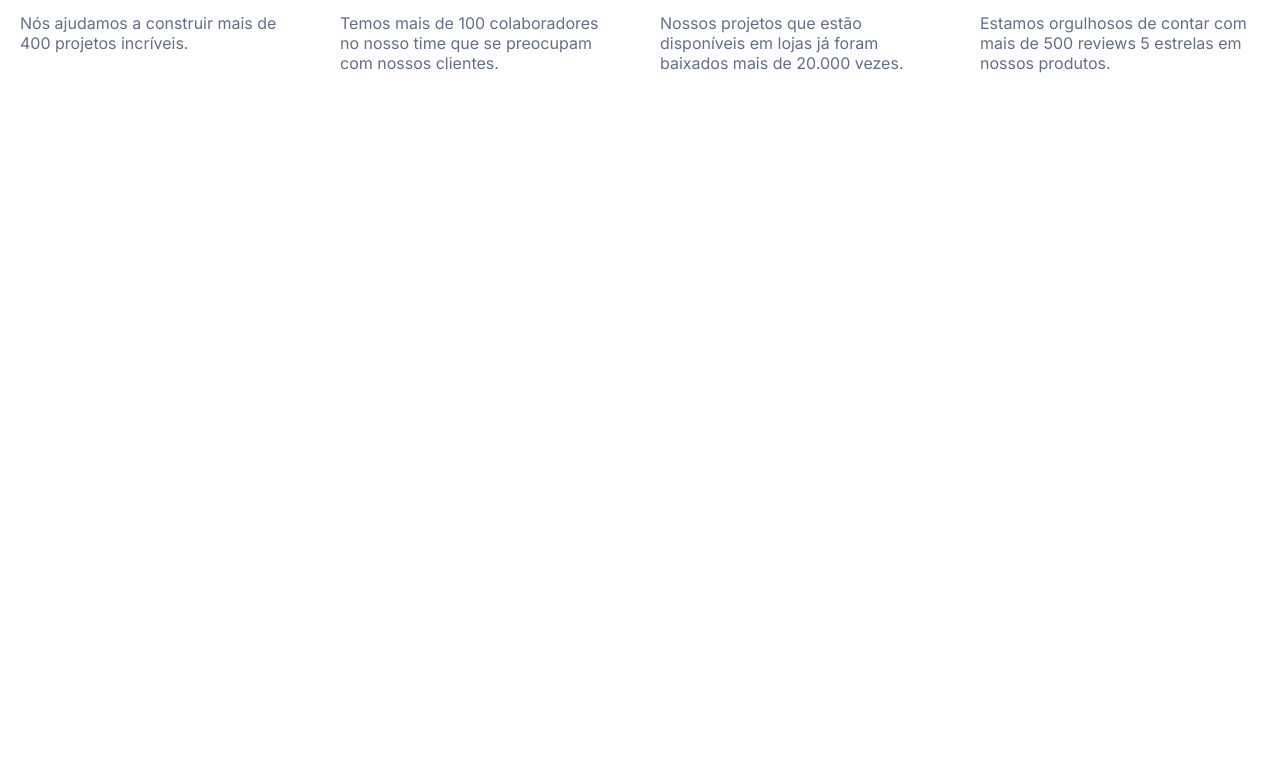
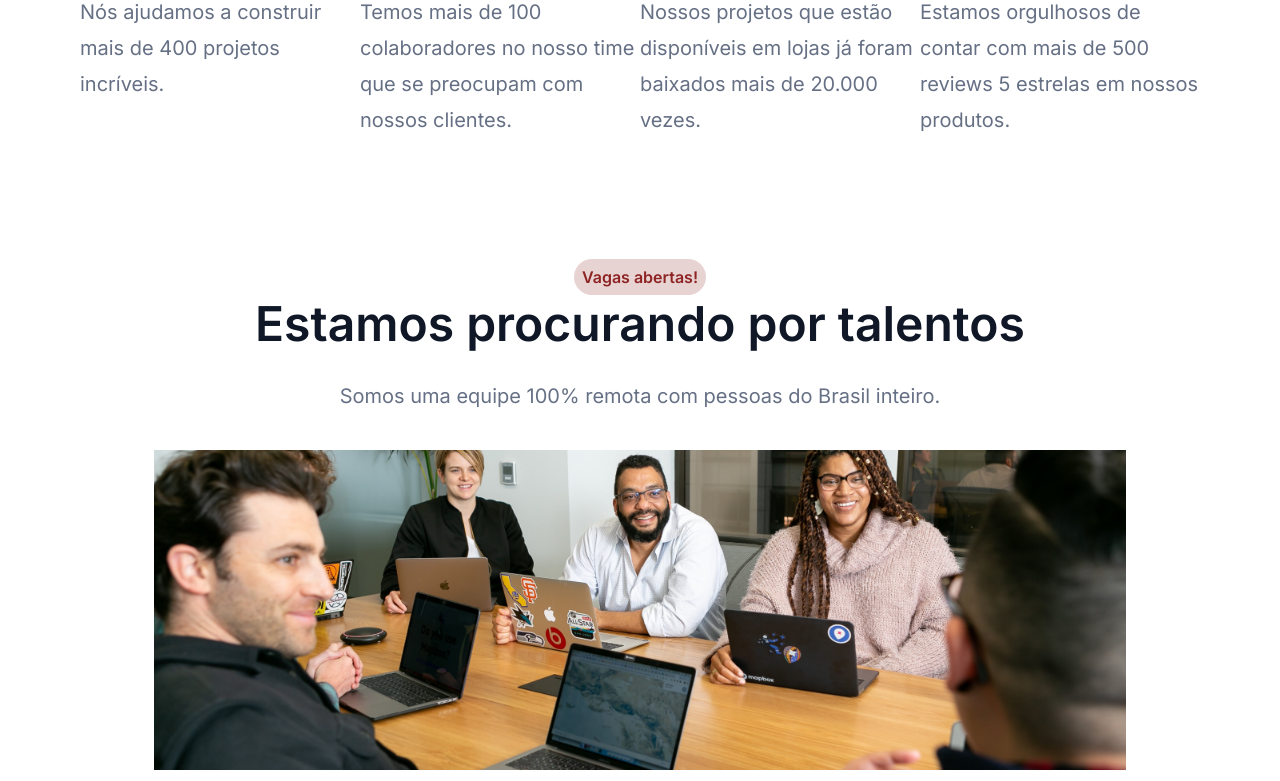
Before and after one commit to Axemay/7DaysOfCode-HTML, a plain HTML site: page index.html in a window 1280 px wide. Shown: the part 556-1337 px from the top of the page. Before the commit the page ends 837 px from the top, so only its background shows below. Drawn offline with Linux system fonts and the light colour scheme.

Commit message:
Create vagas section

```diff
--- a/index.css
+++ b/index.css
@@ -70,7 +70,7 @@ body, h1, h2, h3, a{
     width: 800px;
 }
 
-.section .subtitle.tag{
+.subtitle.tag{
     color: #8E2424;
     font-weight: 600;
     font-size: 16px;
@@ -79,7 +79,7 @@ body, h1, h2, h3, a{
 
 }
 
-.section .subtitle.question{
+.subtitle.question{
     color: #101828;
     font-weight: 600;
     font-size: 48px;
@@ -87,7 +87,7 @@ body, h1, h2, h3, a{
     margin-bottom: 24px;
 }
 
-.section-recursos{
+.section{
     color: #667085;
     height: 288px;
     display: flex;
@@ -100,13 +100,21 @@ body, h1, h2, h3, a{
 
 }
 
-.section-recursos .recurso-box{
+.section.recursos{
+    margin-left: 5rem;
+    margin-right: 5rem;
+    justify-content: space-between;
+}
+
+.section.recursos .recurso-box{right: ;
     width: 280px;
     height: 192px;
+    text-align: left;
+
 }
 
 
-.section-recursos .recurso-box .title-recursos{
+.section.recursos .recurso-box .title-recursos{
     color:  #8E2424;
     font-weight: 600;
     font-size: 60px;
@@ -114,9 +122,23 @@ body, h1, h2, h3, a{
 }
 
 
-.section-recursos .recurso-box .subtitle-recursos{
+.section.recursos .recurso-box .subtitle-recursos{
     color: #101828;
     font-weight: 600;
     font-size: 18px;
     line-height: 28px;
 }
+
+.subtitle.tag.vagas{
+    display: inline;
+    padding: 0.5em;
+    background-color: rgb(142, 36, 36, 0.2);
+    border: 1em;
+  border-radius: 2em;
+
+}
+
+.section .vagas-abertas .image{
+   margin-top: 1rem;
+    width: 80%;
+}
--- a/index.html
+++ b/index.html
@@ -2,7 +2,9 @@
 <html lang="pt-BR">
     <head>
         <meta charset="utf-8">
+        <meta http-equiv="X-UA-Compatible" content="IE=edge">
         <meta name="viewport" content="width=device-width, initial-scale=1.0">
+
         <link rel="preconnect" href="https://fonts.googleapis.com">
         <link rel="preconnect" href="https://fonts.gstatic.com" crossorigin>
         <link href="https://fonts.googleapis.com/css2?family=Inter:wght@100;200;300;400;500;600;700;800;900&display=swap" rel="stylesheet">
@@ -34,7 +36,7 @@
                 <p>Nós focamos nos detalhes de tudo que fazemos. Tudo para ajudar as empresas de todo o mundo a se concentrarem naquilo que é realmente importante para elas.</p>
             </div>
         </section>
-        <section class="section-recursos">
+        <section class="section recursos">
             <div class="recurso-box">
                 <h1 class="title-recursos">400+</h1>
                 <h2 class="subtitle-recursos">Projetos concluídos</h2>
@@ -56,5 +58,13 @@
                 <p>Estamos orgulhosos de contar com mais de 500 reviews 5 estrelas em nossos produtos.</p>
             </div>
         </section>
+        <section class="section">
+            <div class="vagas-abertas">
+                <h2 class="subtitle tag vagas">Vagas abertas!</h2>
+                <h2 class="subtitle question">Estamos procurando por talentos</h2>
+                <p>Somos uma equipe 100% remota com pessoas do Brasil inteiro.</p>
+                <img class="image" src="assets/Image.png">
+            </div>
+        </section>
     </body>
 </html>
```
